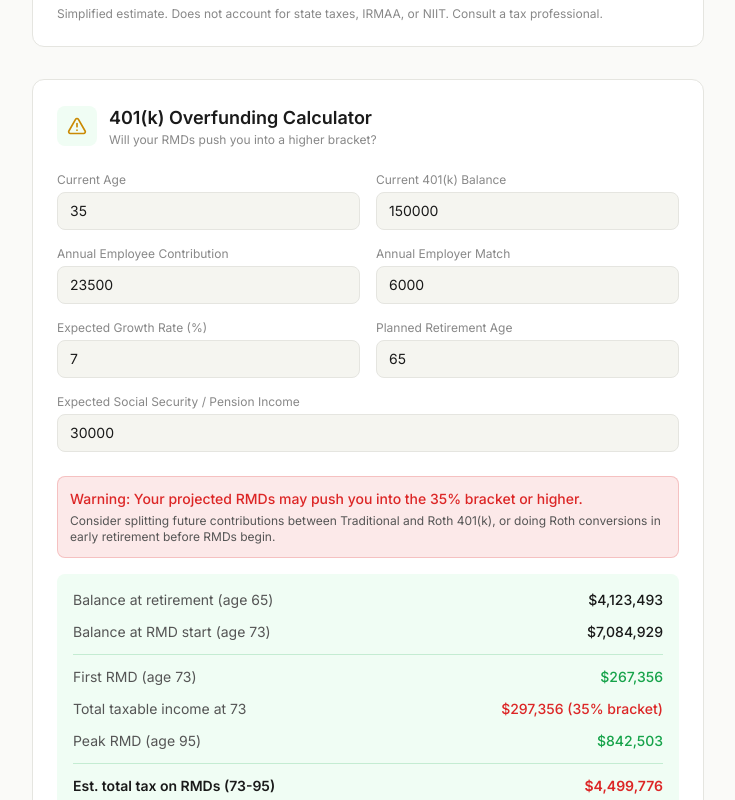
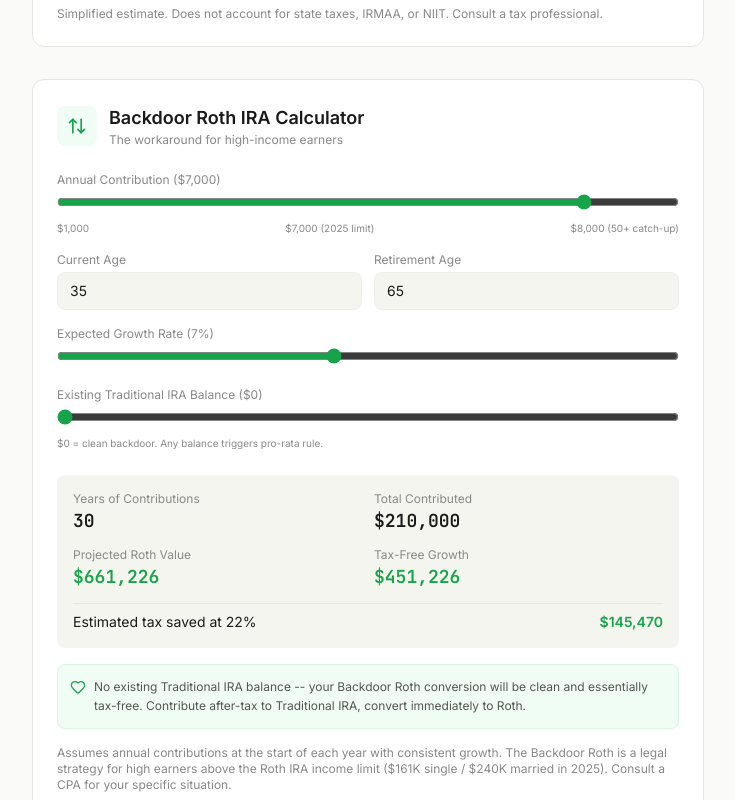
Before and after one commit to lordshua1337/uncommon-cents, a Next.js app: page /calculators in a window 1280 px wide. Shown: the part 840-1640 px from the top of the page, without its empty margins (272-1007 px from the left). Built offline with nearby package versions, Linux system fonts and the light colour scheme.

Commit message:
feat: add Backdoor Roth IRA calculator with pro-rata rule warning
New calculator shows projected Roth value from annual backdoor
contributions, tax-free growth, and warns about the pro-rata rule
if user has existing Traditional IRA balances. Updated home page
calculator count to 8.

```diff
--- a/src/app/calculators/page.tsx
+++ b/src/app/calculators/page.tsx
@@ -1206,6 +1206,205 @@ function MarginalVsEffectiveCalc() {
   );
 }
 
+function BackdoorRothCalc() {
+  const [annualContribution, setAnnualContribution] = useState(7000);
+  const [currentAge, setCurrentAge] = useState(35);
+  const [retirementAge, setRetirementAge] = useState(65);
+  const [growthRate, setGrowthRate] = useState(7);
+  const [existingTraditionalIRA, setExistingTraditionalIRA] = useState(0);
+
+  const years = Math.max(0, retirementAge - currentAge);
+  const futureValue =
+    annualContribution *
+    ((Math.pow(1 + growthRate / 100, years) - 1) / (growthRate / 100));
+
+  const hasProRataIssue = existingTraditionalIRA > 0;
+  const proRataTaxablePercent = hasProRataIssue
+    ? (existingTraditionalIRA /
+        (existingTraditionalIRA + annualContribution)) *
+      100
+    : 0;
+
+  const taxFreeSavings = futureValue * 0.22;
+
+  return (
+    <div className="bg-surface rounded-xl border border-border p-6">
+      <div className="flex items-center gap-3 mb-6">
+        <div className="w-10 h-10 rounded-lg bg-accent-bg flex items-center justify-center">
+          <ArrowUpDown className="w-5 h-5 text-accent" />
+        </div>
+        <div>
+          <h3 className="text-lg font-semibold">Backdoor Roth IRA Calculator</h3>
+          <p className="text-xs text-text-muted">
+            The workaround for high-income earners
+          </p>
+        </div>
+      </div>
+
+      <div className="space-y-4 mb-6">
+        <div>
+          <label className="text-xs text-text-muted block mb-1">
+            Annual Contribution (${annualContribution.toLocaleString()})
+          </label>
+          <input
+            type="range"
+            min={1000}
+            max={8000}
+            step={500}
+            value={annualContribution}
+            onChange={(e) => setAnnualContribution(Number(e.target.value))}
+            className="w-full accent-[var(--color-accent)]"
+          />
+          <div className="flex justify-between text-[10px] text-text-muted mt-0.5">
+            <span>$1,000</span>
+            <span>$7,000 (2025 limit)</span>
+            <span>$8,000 (50+ catch-up)</span>
+          </div>
+        </div>
+
+        <div className="grid grid-cols-2 gap-3">
+          <div>
+            <label className="text-xs text-text-muted block mb-1">
+              Current Age
+            </label>
+            <input
+              type="number"
+              min={18}
+              max={80}
+              value={currentAge}
+              onChange={(e) => setCurrentAge(Number(e.target.value))}
+              className="w-full bg-surface-alt rounded-lg px-3 py-2 text-sm border border-border-light"
+            />
+          </div>
+          <div>
+            <label className="text-xs text-text-muted block mb-1">
+              Retirement Age
+            </label>
+            <input
+              type="number"
+              min={18}
+              max={100}
+              value={retirementAge}
+              onChange={(e) => setRetirementAge(Number(e.target.value))}
+              className="w-full bg-surface-alt rounded-lg px-3 py-2 text-sm border border-border-light"
+            />
+          </div>
+        </div>
+
+        <div>
+          <label className="text-xs text-text-muted block mb-1">
+            Expected Growth Rate ({growthRate}%)
+          </label>
+          <input
+            type="range"
+            min={3}
+            max={12}
+            step={0.5}
+            value={growthRate}
+            onChange={(e) => setGrowthRate(Number(e.target.value))}
+            className="w-full accent-[var(--color-accent)]"
+          />
+        </div>
+
+        <div>
+          <label className="text-xs text-text-muted block mb-1">
+            Existing Traditional IRA Balance ({formatCurrency(existingTraditionalIRA)})
+          </label>
+          <input
+            type="range"
+            min={0}
+            max={500000}
+            step={5000}
+            value={existingTraditionalIRA}
+            onChange={(e) =>
+              setExistingTraditionalIRA(Number(e.target.value))
+            }
+            className="w-full accent-[var(--color-accent)]"
+          />
+          <p className="text-[10px] text-text-muted mt-0.5">
+            $0 = clean backdoor. Any balance triggers pro-rata rule.
+          </p>
+        </div>
+      </div>
+
+      {/* Results */}
+      <div className="bg-surface-alt rounded-lg p-4 space-y-3">
+        <div className="grid grid-cols-2 gap-3">
+          <div>
+            <p className="text-xs text-text-muted">Years of Contributions</p>
+            <p className="text-lg font-semibold font-mono">{years}</p>
+          </div>
+          <div>
+            <p className="text-xs text-text-muted">Total Contributed</p>
+            <p className="text-lg font-semibold font-mono">
+              {formatCurrency(annualContribution * years)}
+            </p>
+          </div>
+          <div>
+            <p className="text-xs text-text-muted">Projected Roth Value</p>
+            <p className="text-lg font-semibold font-mono text-accent">
+              {formatCurrency(futureValue)}
+            </p>
+          </div>
+          <div>
+            <p className="text-xs text-text-muted">Tax-Free Growth</p>
+            <p className="text-lg font-semibold font-mono text-accent">
+              {formatCurrency(futureValue - annualContribution * years)}
+            </p>
+          </div>
+        </div>
+
+        <div className="pt-2 border-t border-border">
+          <div className="flex justify-between text-sm">
+            <span>Estimated tax saved at 22%</span>
+            <span className="font-semibold text-accent">
+              {formatCurrency(taxFreeSavings)}
+            </span>
+          </div>
+        </div>
+      </div>
+
+      {/* Pro-rata warning */}
+      {hasProRataIssue && (
+        <div className="mt-4 bg-red/5 border border-red/10 rounded-lg p-3 flex items-start gap-2">
+          <AlertTriangle className="w-4 h-4 text-red flex-shrink-0 mt-0.5" />
+          <div>
+            <p className="text-sm font-semibold text-red mb-1">
+              Pro-Rata Rule Warning
+            </p>
+            <p className="text-xs text-text-secondary leading-relaxed">
+              You have {formatCurrency(existingTraditionalIRA)} in Traditional IRA
+              balances. The IRS will treat{" "}
+              {proRataTaxablePercent.toFixed(0)}% of your conversion as taxable.
+              To do a clean Backdoor Roth, roll your existing Traditional IRA
+              into your employer 401(k) first (if your plan allows incoming
+              rollovers).
+            </p>
+          </div>
+        </div>
+      )}
+
+      {!hasProRataIssue && (
+        <div className="mt-4 bg-accent-bg border border-accent/10 rounded-lg p-3 flex items-start gap-2">
+          <Heart className="w-4 h-4 text-accent flex-shrink-0 mt-0.5" />
+          <p className="text-xs text-text-secondary leading-relaxed">
+            No existing Traditional IRA balance -- your Backdoor Roth conversion
+            will be clean and essentially tax-free. Contribute after-tax to
+            Traditional IRA, convert immediately to Roth.
+          </p>
+        </div>
+      )}
+
+      <p className="text-xs text-text-muted mt-4">
+        Assumes annual contributions at the start of each year with consistent
+        growth. The Backdoor Roth is a legal strategy for high earners above the
+        Roth IRA income limit ($161K single / $240K married in 2025). Consult a
+        CPA for your specific situation.
+      </p>
+    </div>
+  );
+}
+
 export default function CalculatorsPage() {
   return (
     <div className="min-h-screen pt-24 pb-16 px-4">
@@ -1236,6 +1435,7 @@ export default function CalculatorsPage() {
 
         <div className="space-y-8">
           <RothConversionCalc />
+          <BackdoorRothCalc />
           <OverfundingCalc />
           <MarginalVsEffectiveCalc />
           <TaxLossHarvestingCalc />
@@ -1247,7 +1447,7 @@ export default function CalculatorsPage() {
         <div className="mt-12 text-center">
           <div className="inline-flex items-center gap-2 bg-surface-alt rounded-lg px-4 py-2.5 text-sm text-text-muted">
             <DollarSign className="w-4 h-4" />
-            More coming: Backdoor Roth, Social Security Timing, Asset Location
+            More coming: Social Security Timing, Asset Location, IRMAA Planning
           </div>
         </div>
       </div>
--- a/src/app/page.tsx
+++ b/src/app/page.tsx
@@ -130,7 +130,7 @@ export default function HomePage() {
         <div className="max-w-3xl mx-auto grid grid-cols-2 sm:grid-cols-4 gap-6">
           <StatCard value={`${domains.length}`} label="Financial domains" />
           <StatCard value={`${concepts.length}`} label="Concepts" />
-          <StatCard value="7" label="Calculators" />
+          <StatCard value="8" label="Calculators" />
           <StatCard value="$0" label="Cost to use" />
         </div>
       </section>
```
